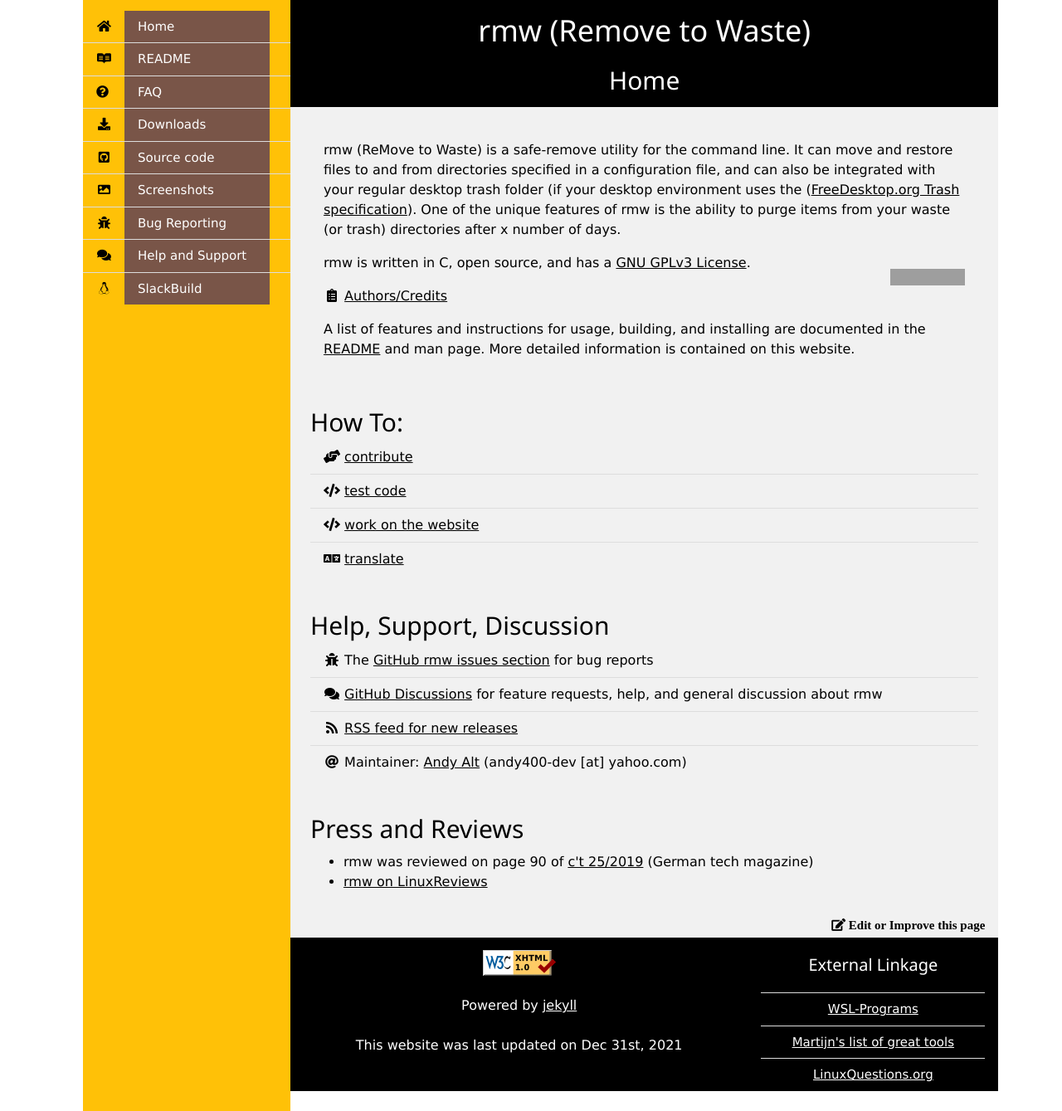
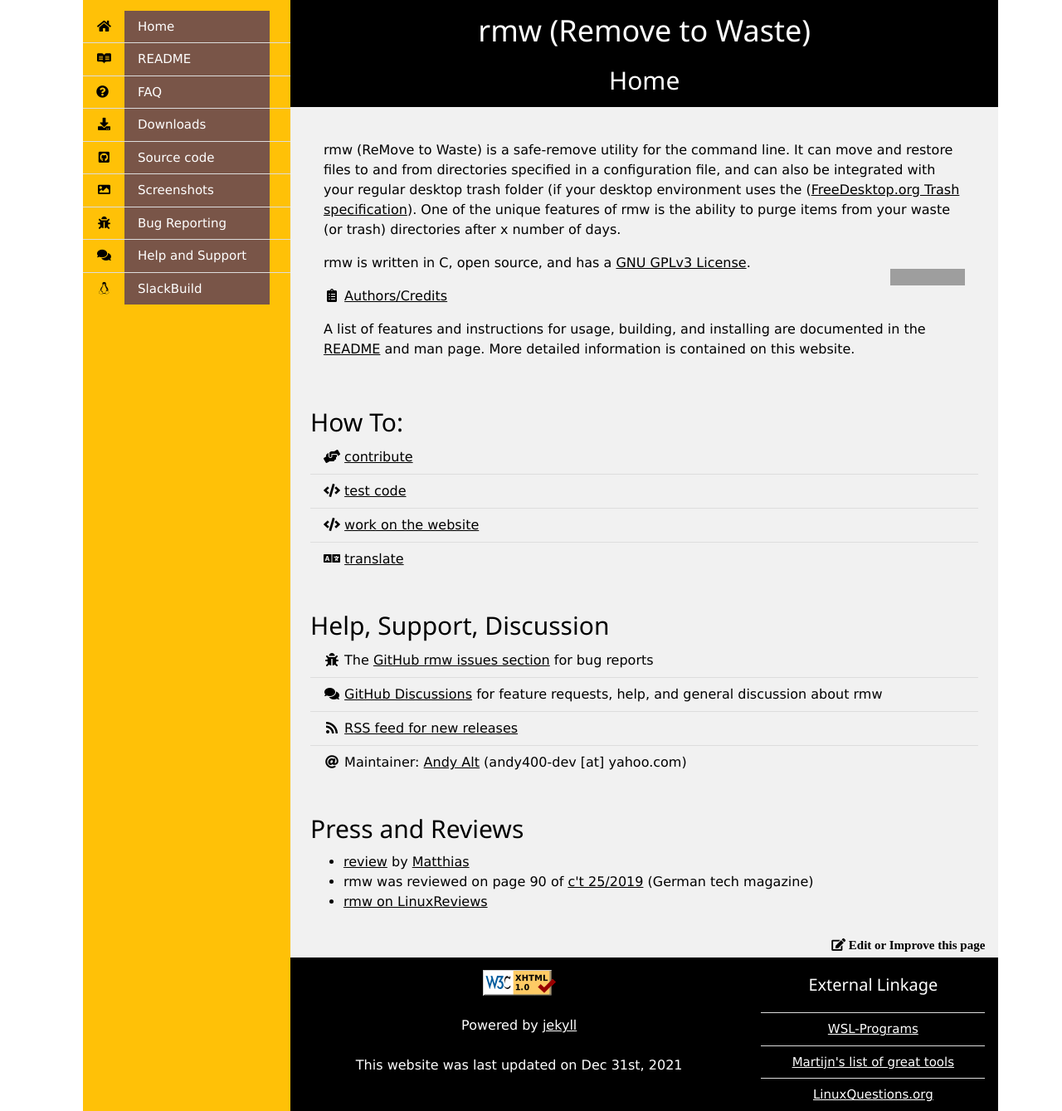
Before and after one commit to theimpossibleastronaut/rmw-website, a Jekyll site: the page built from index.md, in a window 1280 px wide and 1339 px high. Shown: the whole window at 83% size. Built offline with Jekyll 4.4.1, drawn with Linux system fonts in a browser that asks for light colours; grey boxes are pictures that could not be loaded.

Commit message:
add link to review by Matthias
https://openwebcraft.com/til-rmw-remove-to-waste/

```diff
--- a/index.md
+++ b/index.md
@@ -55,6 +55,7 @@ layout: default
 
 <h2>Press and Reviews</h2>
 <ul>
+  <li><a href="https://openwebcraft.com/til-rmw-remove-to-waste/">review</a> by <a href="https://openwebcraft.com/about/">Matthias</a></li>
   <li>rmw was reviewed on page 90 of <a href="https://shop.heise.de/ct-25-2019/PDF">c't 25/2019</a> (German tech magazine)</li>
   <li><a href="https://linuxreviews.org/Rmw">rmw on LinuxReviews</a></li>
 </ul>
```
